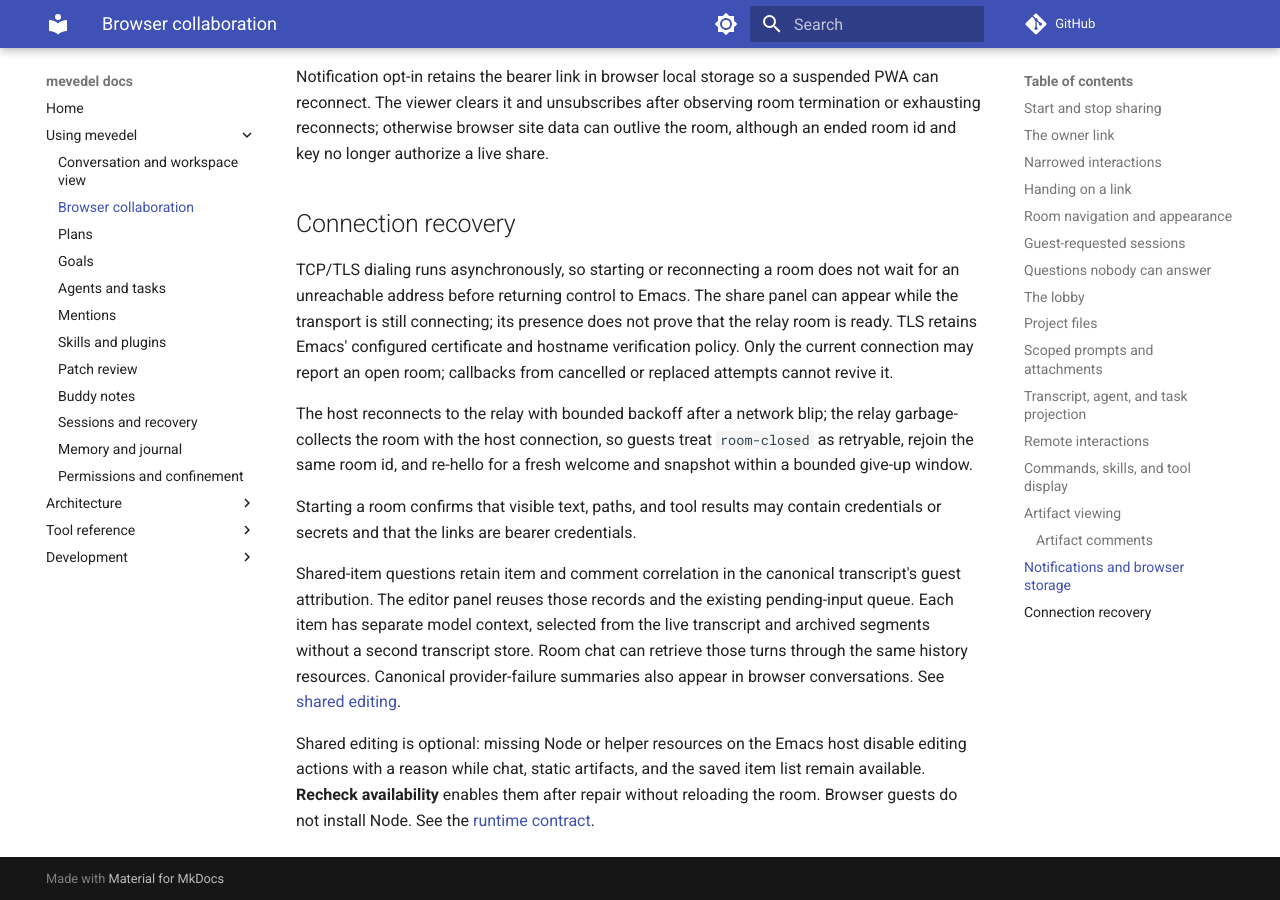
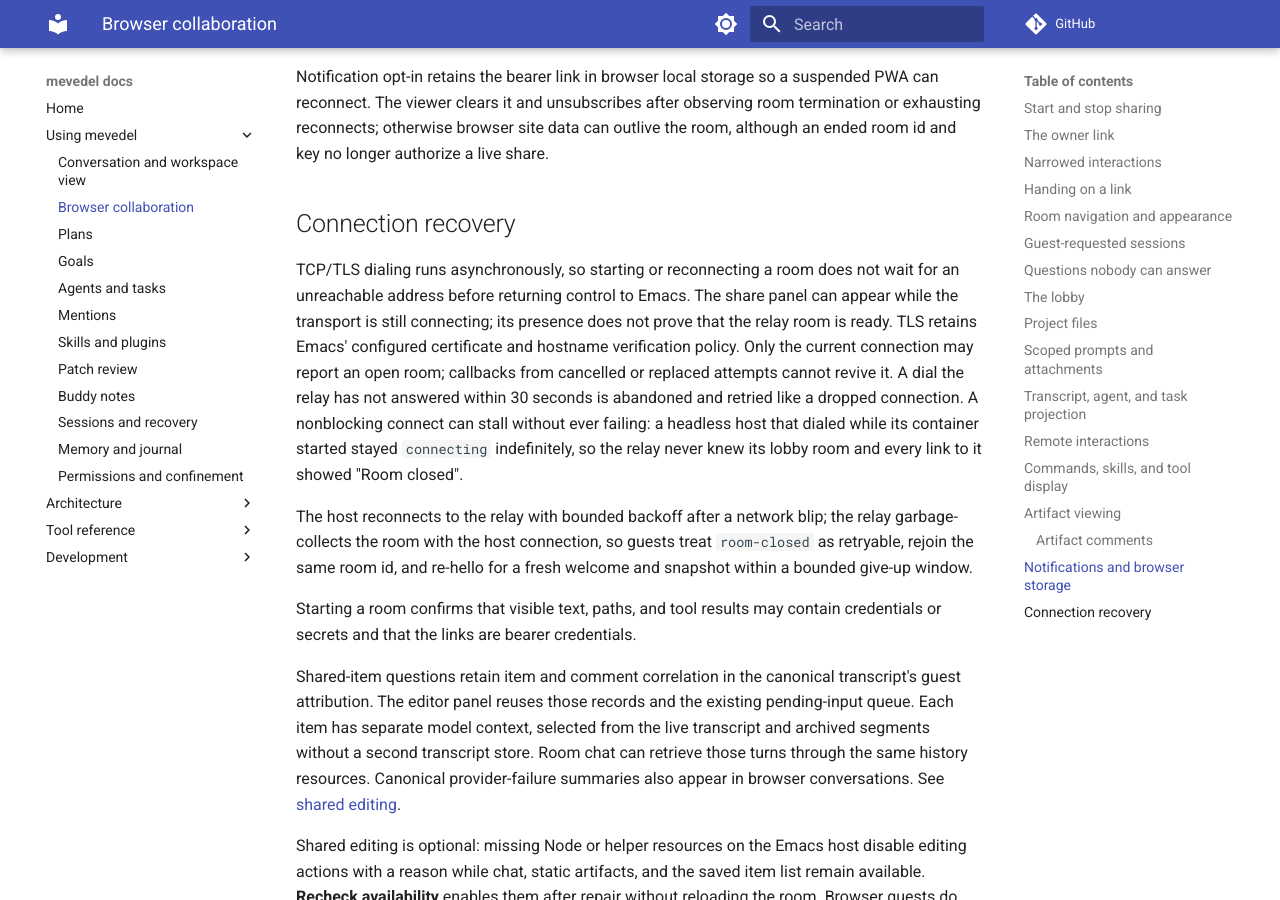
Before and after one commit to FrauH0lle/mevedel, an MkDocs documentation site: the page built from docs/collaboration.md, in a window 1280 px wide and 900 px high, scrolled down 16207 px. Built offline with MkDocs 1.6.1 and Material for MkDocs 9.7.7, drawn with Linux system fonts in a browser that asks for light colours; comment, search, counter and statistics services are not loaded.

Commit message:
fix(collaboration): Retry a relay dial that never answers
A headless host's lobby link reported "Room closed" after the host
restarted.  The daemon's first dial to the relay was still `connecting'
long after the restart: its process never finished connecting and never
failed, while a fresh connection from the same daemon opened at once.
The relay therefore never learnt the room, and a guest's first connect
got "no such room".  Nothing ended the attempt: the keepalive pings
only open connections, and a redial waits for a close event.

Each dial now has a deadline.  A transport still connecting after
`mevedel-collaboration--connect-timeout-seconds' drops that dial like a
broken connection, so it is retried with the usual backoff.  Opening,
dropping and stopping cancel the deadline.

* mevedel-collaboration-transport.el
(mevedel-collaboration--connect-timeout-seconds): New variable.
(mevedel-collaboration--transport-cancel-connect-timer)
(mevedel-collaboration--transport-connect-timeout): New functions.
(mevedel-collaboration--transport-dial): Start the deadline; cancel it
on open.
(mevedel-collaboration--transport-down)
(mevedel-collaboration--transport-stop): Cancel it.
(mevedel-collaboration--transport-open): Document it.

* docs/collaboration.md (Connection recovery): Ditto.

* test/test-mevedel-collaboration-transport.el
(mevedel-collaboration--transport-connect-timeout)
(mevedel-collaboration--transport-cancel-connect-timer): New tests.
(mevedel-collaboration--transport-dial)
(mevedel-collaboration--transport-open): Test the deadline's lifetime.

```diff
--- a/docs/collaboration.md
+++ b/docs/collaboration.md
@@ -780,7 +780,11 @@
 does not prove that the relay room is ready. TLS retains Emacs' configured
 certificate and hostname verification policy. Only the current connection may
 report an open room; callbacks from cancelled or replaced attempts cannot
-revive it.
+revive it. A dial the relay has not answered within 30 seconds is abandoned
+and retried like a dropped connection. A nonblocking connect can stall without
+ever failing: a headless host that dialed while its container started stayed
+`connecting` indefinitely, so the relay never knew its lobby room and every
+link to it showed "Room closed".
 
 The host reconnects to the relay with bounded backoff after a network blip;
 the relay garbage-collects the room with the host connection, so guests
```
Also changed, not shown: 2 other files.
